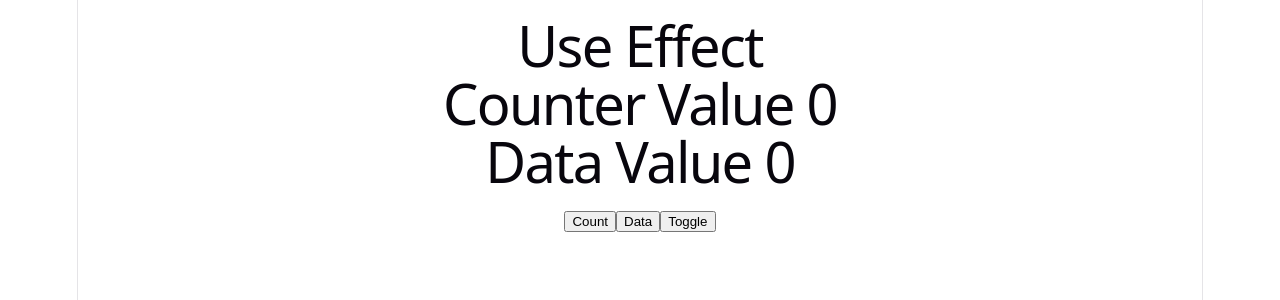
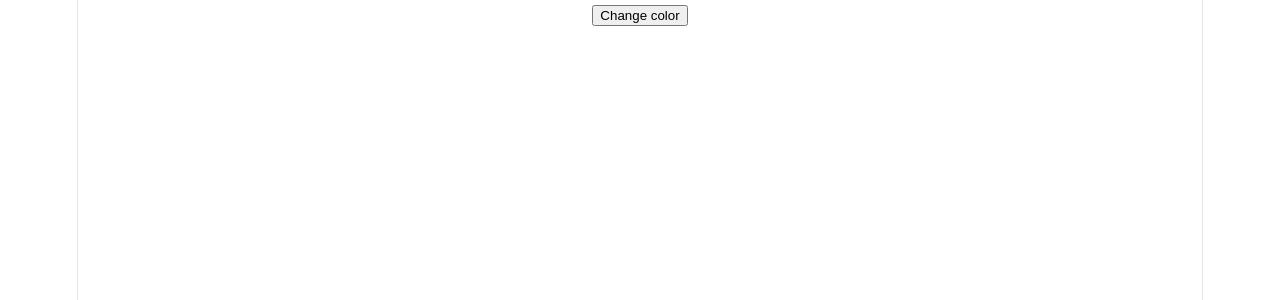
Before and after one commit to Vanshikjoshi/React, a React (Vite) app: page / in a window 1280 px wide. Shown: the top 300 px of the page. Built offline with nearby package versions, Linux system fonts and the light colour scheme.

Commit message:
practiced questions

```diff
--- a/src/App.jsx
+++ b/src/App.jsx
@@ -1,19 +1,15 @@
 import { useState } from "react";
-import Counter from "./UserComponent";
-function App(){
-  const [count, setCount] = useState(0);
-  const[data, setData] = useState(0);
-  const[display, setDisplay] = useState(true);
-  return(
-    <div>
-      <h1>Use Effect </h1>
-      {
-        display?<Counter count={count} data={data}></Counter>:null
-      }
-      <button onClick={()=>setCount(count+1)}>Count</button>
-      <button onClick={()=>setData(data+1)}>Data</button>
-      <button onClick={()=>setDisplay(!display)}>Toggle</button>
+
+function App() {
+  const [color, setColor] = useState("white");
+
+  return (
+    <div style={{ backgroundColor: color, height: "100vh" }}>
+      <button onClick={() => setColor("green")}>
+        Change color
+      </button>
     </div>
-  )
+  );
 }
+
 export default App;
--- a/src/UserComponent.jsx
+++ /dev/null
@@ -1,18 +0,0 @@
-import { useEffect } from "react";
-const Counter = ({count, data})=>{
-    useEffect(()=>{
-        console.log("Mount");
-    },[count])
-    useEffect(()=>{
-        return()=>{
-            console.log("unmount phase");
-        }
-    },[])
-    return(
-        <div>
-            <h1>Counter Value {count}</h1>
-            <h1>Data Value {data}</h1>
-        </div>
-    )
-}
-export default Counter;
```
Also changed, not shown: src/excersize.jsx (deleted, +0 -40 lines).
